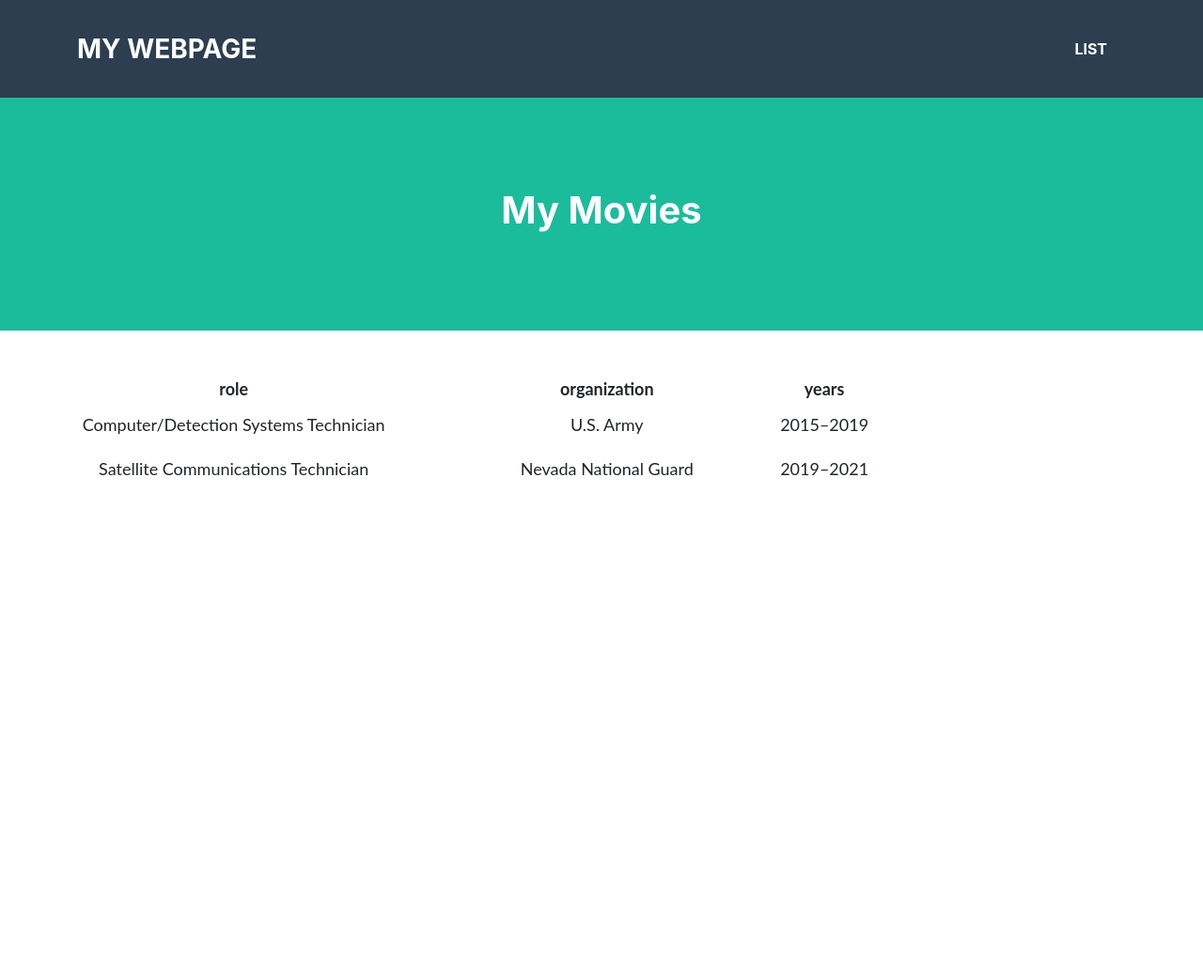
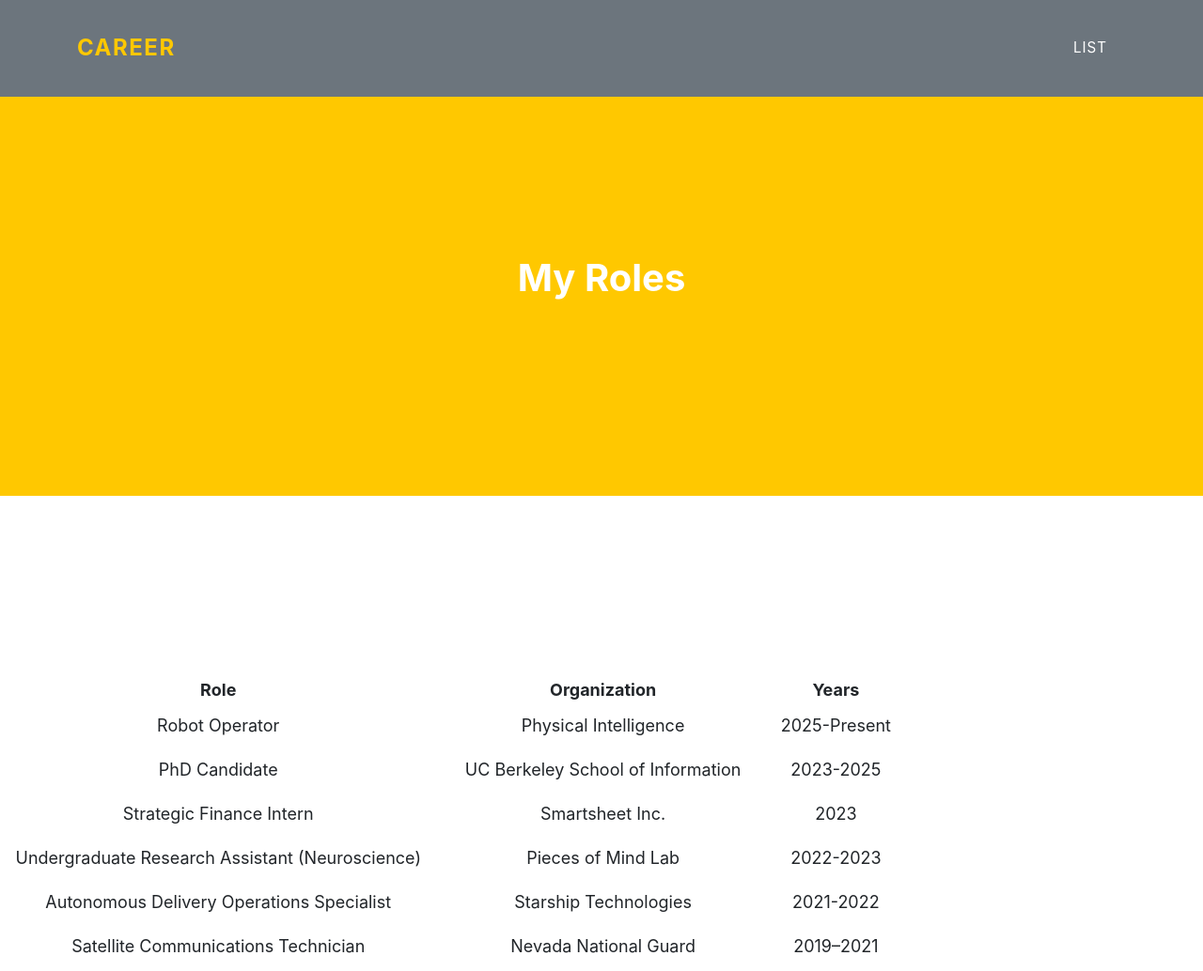
Before and after one commit to 7itor2hig/7itor2hig.github.io, a plain HTML site: page list.html in a window 1280 px wide. Shown: the top 1034 px of the page at 94% size. Before the commit the page ends 800 px from the top, so only its background shows below. Drawn offline with Linux system fonts and the light colour scheme.

Commit message:
updated list_data.json and list.html

```diff
--- a/list.html
+++ b/list.html
@@ -1,9 +1,9 @@
 <!DOCTYPE HTML>
 <html>
     <header>
-        <link rel="stylesheet" href="style.css">
+        <link rel="stylesheet" href="style1.css">
         <link rel="stylesheet" href="table_style.css">
-        <title>My Webpage Title</title>
+        <title>Tyler's Career Path</title>
     </header>
     <body>
         <!---Navigation--->
@@ -11,7 +11,7 @@
         <nav class="navbar navbar-expand-lg bg-secondary text-uppercase fixed-top" id="mainNav">
             <div class="container">
                 <!--This code defines the "My Webpage" link in the top right corner of the navigation pane-->
-                <a class="navbar-brand" href="">My Webpage</a>
+                <a class="navbar-brand" href="">Career</a>
                 <!--This code defines the "List" link in the top left corner of the navigation pane-->
                 <ul class="navbar-nav ms-auto">
                     <li class="nav-item mx-0 mx-lg-1"><a class="nav-link py-3 px-0 px-lg-3 rounded" href="./list.html">List</a></li>
@@ -20,7 +20,7 @@
         </nav>
         <!--This code creates the middle section of the webpage-->
         <header class="masthead bg-primary text-white text-center">
-            <h1>My Movies</h1>
+            <h1>My Roles</h1>
         </header>
         <!--Here is where the table will be loaded in.  The actual table will be loaded in JavaScript.-->
         <section class="mt-5 text-center">
--- a/list_data.json
+++ b/list_data.json
@@ -1,13 +1,48 @@
 {
-  "roles": [
+  "Roles": [
     {
-      "role": "Computer/Detection Systems Technician",
-      "organization": "U.S. Army",
-      "years": "2015–2019"
+    "Role" : "Robot Operator",
+    "Organization" : "Physical Intelligence",
+    "Years" : "2025-Present"
     },
     {
-      "role": "Satellite Communications Technician",
-      "organization": "Nevada National Guard",
-      "years": "2019–2021"
+    "Role" : "PhD Candidate",
+    "Organization" : "UC Berkeley School of Information",
+    "Years" : "2023-2025"
+    },
+    {
+    "Role" : "Strategic Finance Intern",
+    "Organization" : "Smartsheet Inc.",
+    "Years" : "2023"
+    },
+    {
+     "Role" : "Undergraduate Research Assistant (Neuroscience)",
+     "Organization" : "Pieces of Mind Lab",
+     "Years" : "2022-2023"
+    },
+    {
+      "Role" : "Autonomous Delivery Operations Specialist",
+      "Organization" : "Starship Technologies",
+      "Years" : "2021-2022"
+    },
+    {
+      "Role": "Satellite Communications Technician",
+      "Organization": "Nevada National Guard",
+      "Years": "2019–2021"
+    },
+    {
+      "Role" : "Electronic Security Systems Technician",
+      "Organization" : "United States Department of the Army",
+      "Years" : "2020"
+    },
+    {
+      "Role" : "Audio/Video Technician",
+      "Organization" : "University of Nevada, Reno",
+      "Years" : "2019-2020"
+    },
+    {
+      "Role": "Computer/Detection Systems Technician",
+      "Organization": "U.S. Army",
+      "Years": "2015–2019"
     }]
 }
```
